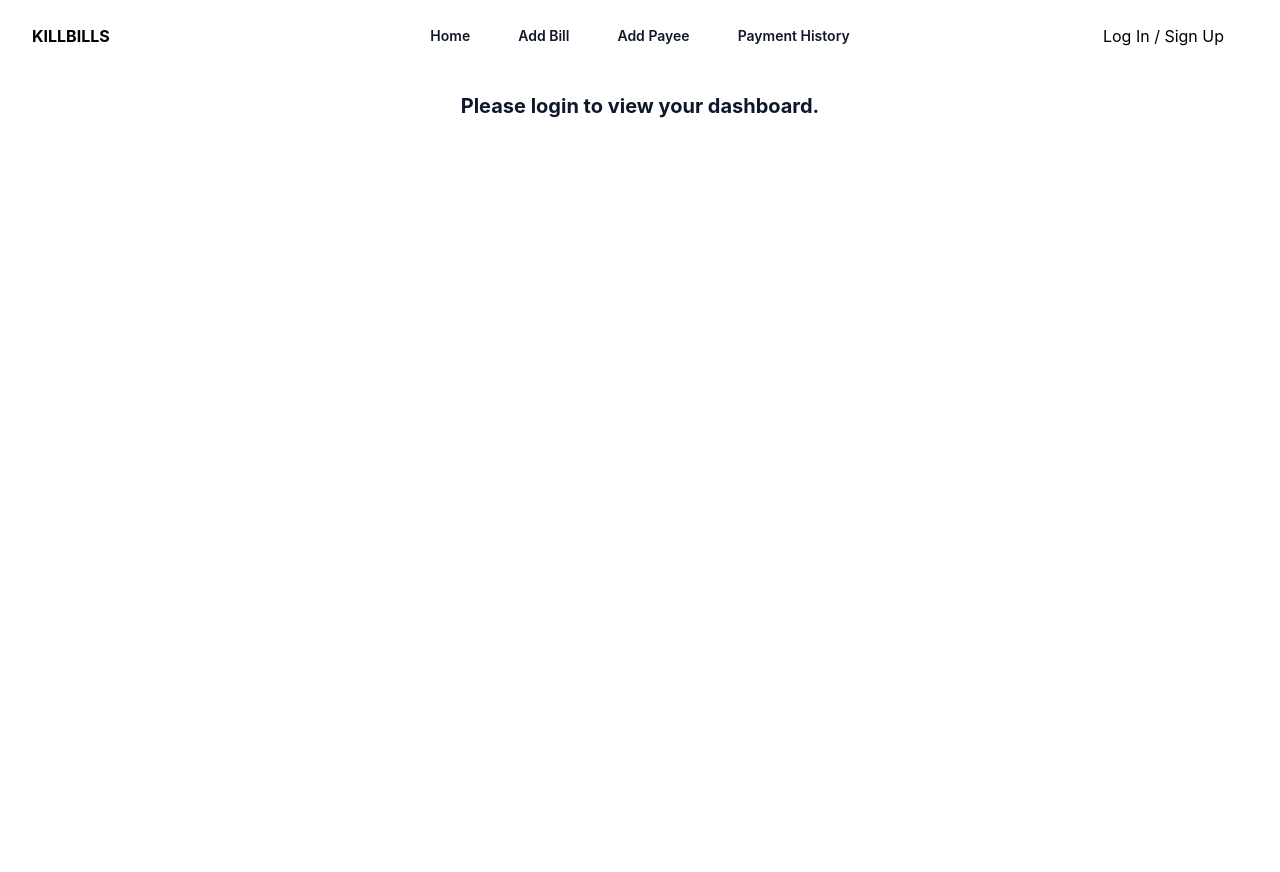
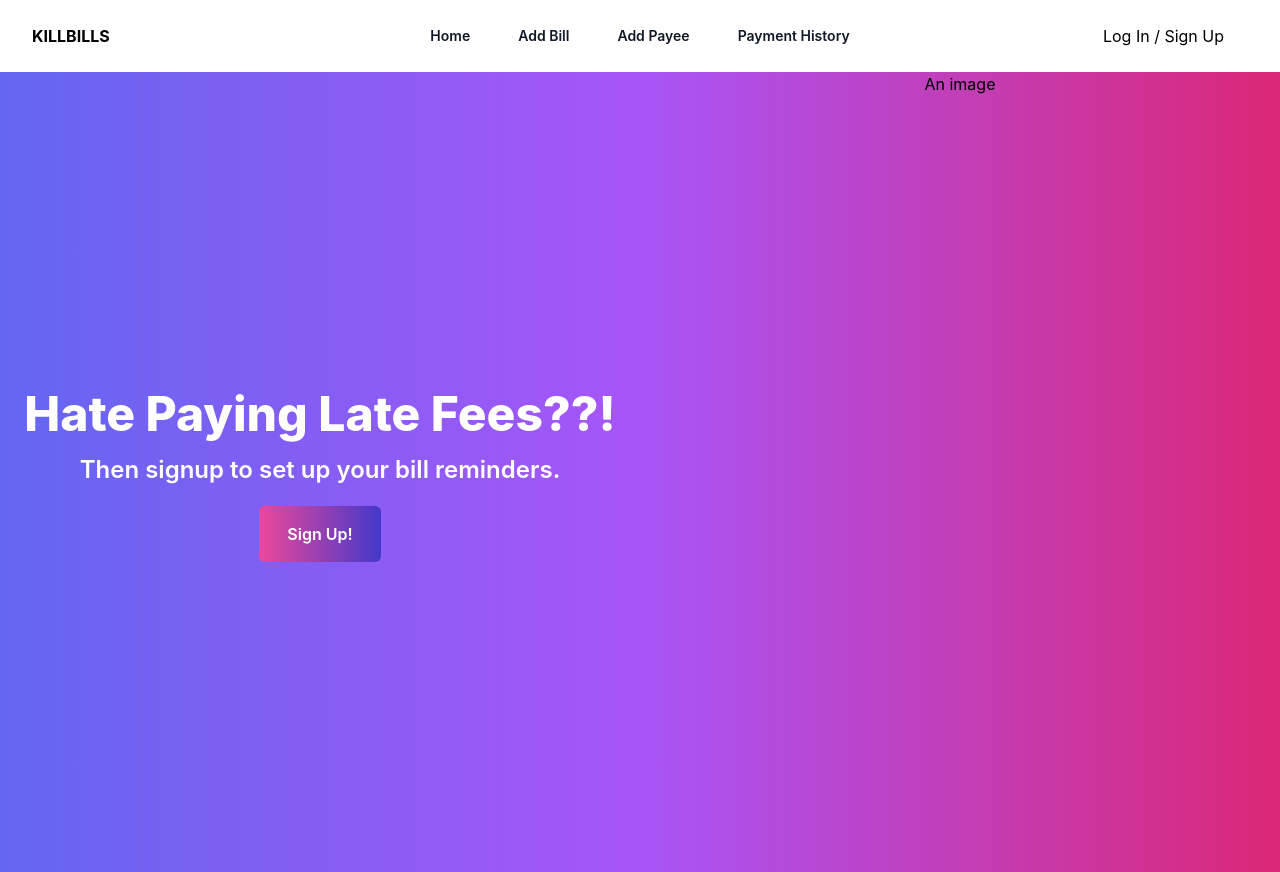
Before and after one commit to oashitta/KillBills, a React (Create React App) app in the folder client/: page /edit-bill/1 in a window 1280 px wide. Before the commit the page ends 800 px from the top, so only its background shows below. Built offline with nearby package versions, Linux system fonts and the light colour scheme; no server answers.

Commit message:
added gradient bg

```diff
--- a/client/src/components/TopNavigationBar.jsx
+++ b/client/src/components/TopNavigationBar.jsx
@@ -162,10 +162,10 @@ export default function TopNavigationBar() {
               </div>
               <div className="py-6">
                 <div className="mx-2">
-                  <LoginButton />{" "}
+                  <LoginButton />
                 </div>
                 <div className="mx-2">
-                  <LogoutButton />{" "}
+                  <LogoutButton />
                 </div>
               </div>
             </div>
--- a/client/src/components/main.jsx
+++ b/client/src/components/main.jsx
@@ -4,6 +4,7 @@ import React from "react";
 import { Outlet } from "react-router-dom";
 import TopNavigationBar from "./TopNavigationBar";
 import DashboardActions from "./DashboardActions";
+import LoginButton from "./Login";
 
 const Main = () => {
   const { user, isAuthenticated, isLoading } = useAuth0();
@@ -22,9 +23,28 @@ const Main = () => {
           <Outlet />
         </>
       ) : (
-        <h2 className="flex justify-center font-bold text-xl text-slate-900 my-5">
-          Please login to view your dashboard.
-        </h2>
+        // <h2 className="flex justify-center font-bold text-xl text-slate-900 my-5">
+        //   Please login to view your dashboard.
+        // </h2>
+        <div class="h-screen flex bg-gradient-to-r from-indigo-500 via-purple-500 to-pink-600">
+          <div className="flex flex-col w-full justify-center mx-auto text-center">
+            <h1 className="font-extrabold text-5xl text-white mb-2 p-2">
+              Hate Paying Late Fees??!
+            </h1>
+            <h3 className="font-semibold text-2xl text-white mb-5 p2">
+              Then signup to set up your bill reminders.
+            </h3>
+            <a href="">
+              {/* <button className="rounded-md bg-violet-600 text-white hover:bg-violet-700 py-4 px-7">
+                Sign Up!
+              </button> */}
+              <button className="rounded-md text-white font-semibold mx-2 py-4 px-7 bg-gradient-to-r from-pink-500 to-indigo-700 hover:from-pink-500 hover:to-yellow-500">
+                Sign Up!
+              </button>
+            </a>
+          </div>
+          <div className="w-full flex justify-center mx-auto">An image</div>
+        </div>
       )}
     </>
   );
```
Also changed, not shown: client/public/images/calendar_image.jpg (added), 1 other file (tests, documents, lock files or other folders).
